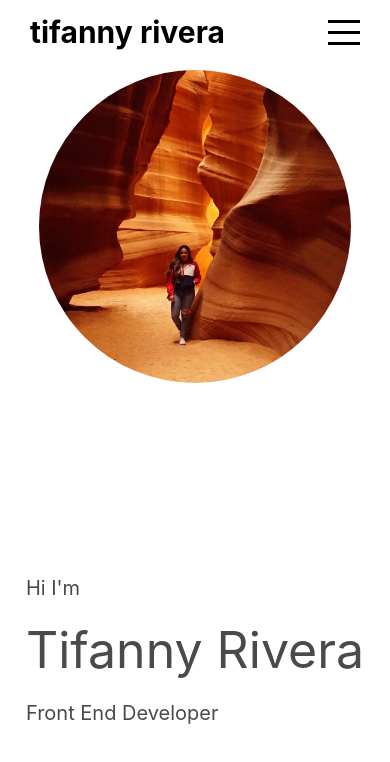
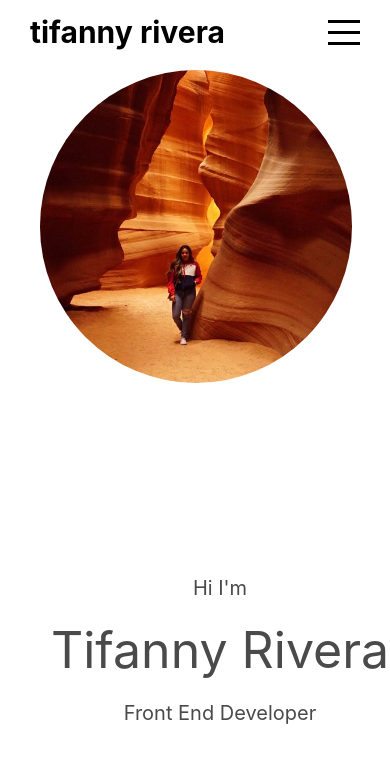
Before and after one commit to trivera777/TifannyRiveraPortfolio, a React (Create React App) app: page / in a window 390 px wide. Shown: the top 762 px of the page. Built offline with nearby package versions, Linux system fonts and the light colour scheme.

Commit message:
working intro page responsiveness

```diff
--- a/src/components/Intro/intro.scss
+++ b/src/components/Intro/intro.scss
@@ -18,6 +18,8 @@
 
     img {
       border-radius: 50%;
+      margin-left: 40px;
+      margin-right: 40px;
 
       @include mobile {
         height: 100%;
@@ -29,6 +31,9 @@
   .right {
     flex: 0.5;
     background-color: #fff;
+    margin-left: 50px;
+
+
 
     .wrapper {
       width: 100%;
@@ -40,6 +45,7 @@
 
       @include mobile {
         padding-left: 0;
+        align-items: center;
       }
 
       h1 {
@@ -72,6 +78,10 @@
         img {
           width: 50px;
           animation: arrowBlink 2s infinite;
+
+          @include mobile {
+           display: none;
+          }
         }
 
         @keyframes arrowBlink {
```
